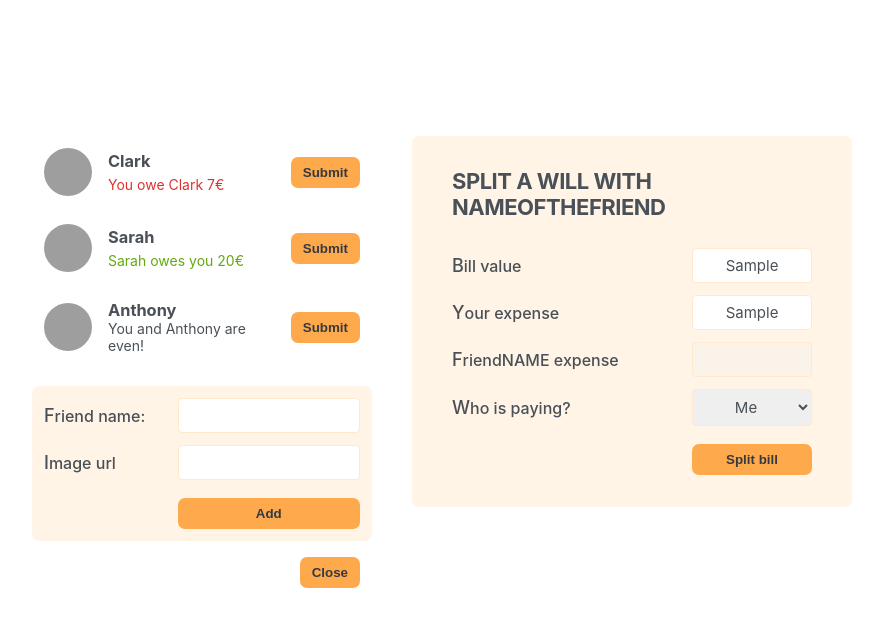
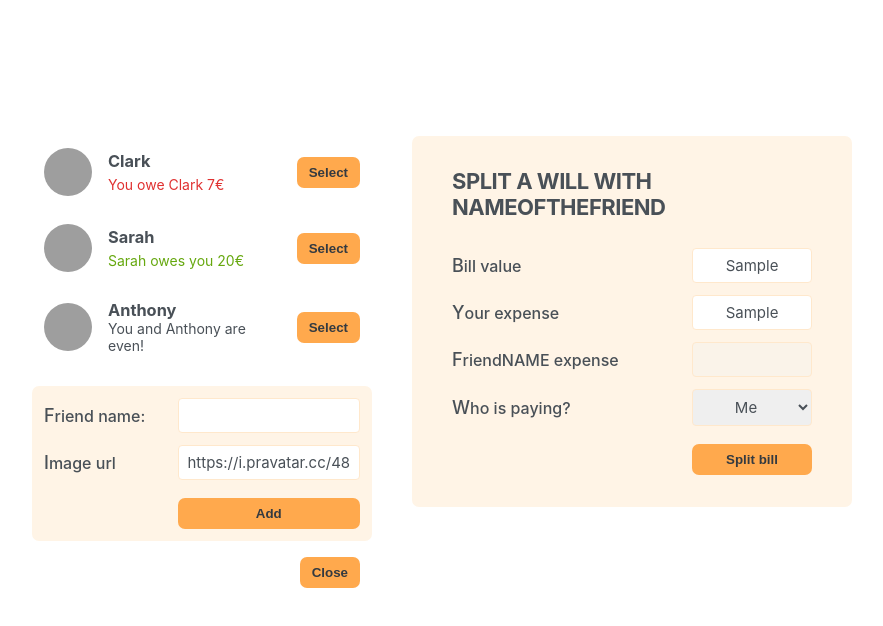
Before and after one commit to WojtG/eat-and-split, a React (Create React App) app: page / in a window 1280 px wide. Both pictures are taken after typing "Sample", "Sample" into the empty fields and a click on the button "Add friend". Shown: the top 626 px of the page, without its empty margins (198-1081 px from the left). Built offline with nearby package versions, Linux system fonts and the light colour scheme; grey boxes are pictures that could not be loaded.

Commit message:
add friends logic

```diff
--- a/src/App.js
+++ b/src/App.js
@@ -4,19 +4,46 @@ import FormAddFriend from "./FormAddFriend";
 import Button from "./Button";
 import FormSplitBill from "./FormSplitBill";
 
+const initialFriends = [
+  {
+    id: 118836,
+    name: "Clark",
+    image: "https://i.pravatar.cc/48?u=118836",
+    balance: -7,
+  },
+  {
+    id: 933372,
+    name: "Sarah",
+    image: "https://i.pravatar.cc/48?u=933372",
+    balance: 20,
+  },
+  {
+    id: 499476,
+    name: "Anthony",
+    image: "https://i.pravatar.cc/48?u=499476",
+    balance: 0,
+  },
+];
+
 function App() {
   const [showAddFriend, setShowAddFriend] = useState(false);
+  const [friends, setFriends] = useState(initialFriends);
 
   function handleShowAddFriend() {
     setShowAddFriend((s) => !s);
   }
+
+  function handleAddFriends(newFriend) {
+    setFriends((friends) => [...friends, newFriend]);
+    setShowAddFriend(false);
+  }
+
   return (
     <div className="app">
       <div className="sidebar">
-        <FriendsList />
-        {showAddFriend && <FormAddFriend />}
+        <FriendsList friends={friends} />
+        {showAddFriend && <FormAddFriend onAddFriends={handleAddFriends} />}
         <Button onClick={handleShowAddFriend}>
-          {" "}
           {showAddFriend ? "Close" : "Add friend"}
         </Button>
       </div>
--- a/src/FormAddFriend.js
+++ b/src/FormAddFriend.js
@@ -1,14 +1,47 @@
 import { useState } from "react";
 import Button from "./Button";
 
-function FormAddFriend() {
+function FormAddFriend({ onAddFriends }) {
+  const [friendName, setFriendName] = useState("");
+  const [friendImg, setFriendImg] = useState("https://i.pravatar.cc/48");
+
+  function handleSubmit(e) {
+    e.preventDefault();
+    if (!friendName || !friendImg) return;
+    const id = crypto.randomUUID();
+
+    const newFriend = {
+      id: id,
+      name: friendName,
+      image: `${friendImg}?=${id}`,
+      balance: 0,
+    };
+
+    onAddFriends(newFriend);
+
+    setFriendImg("https://i.pravatar.cc/48");
+    setFriendName("");
+  }
+
   return (
-    <form className="form-add-friend">
+    <form className="form-add-friend" onSubmit={handleSubmit}>
       <label for="friend-name"> Friend name:</label>
-      <input type="text" id="friend-name" name="friend-name" />
+      <input
+        value={friendName}
+        onChange={(e) => setFriendName(e.target.value)}
+        type="text"
+        id="friend-name"
+        name="friend-name"
+      />
 
       <label for="image-url">Image url</label>
-      <input type="text" id="image-url" name="image-url" />
+      <input
+        value={friendImg}
+        onChange={(e) => setFriendImg(e.target.value)}
+        type="text"
+        id="image-url"
+        name="image-url"
+      />
       <Button>Add</Button>
     </form>
   );
--- a/src/FriendElement.js
+++ b/src/FriendElement.js
@@ -16,7 +16,7 @@ function FriendElement({ friend }) {
         </p>
       )}
       {friend.balance === 0 && <p>You and {friend.name} are even!</p>}
-      <Button>Submit</Button>
+      <Button>Select</Button>
     </li>
   );
 }
--- a/src/FriendsList.js
+++ b/src/FriendsList.js
@@ -1,28 +1,7 @@
+import { useState } from "react";
 import FriendElement from "./FriendElement";
 
-const initialFriends = [
-  {
-    id: 118836,
-    name: "Clark",
-    image: "https://i.pravatar.cc/48?u=118836",
-    balance: -7,
-  },
-  {
-    id: 933372,
-    name: "Sarah",
-    image: "https://i.pravatar.cc/48?u=933372",
-    balance: 20,
-  },
-  {
-    id: 499476,
-    name: "Anthony",
-    image: "https://i.pravatar.cc/48?u=499476",
-    balance: 0,
-  },
-];
-
-function FriendsList() {
-  const friends = initialFriends;
+function FriendsList({ friends }) {
   return (
     <ul>
       {friends.map((friend) => (
```
